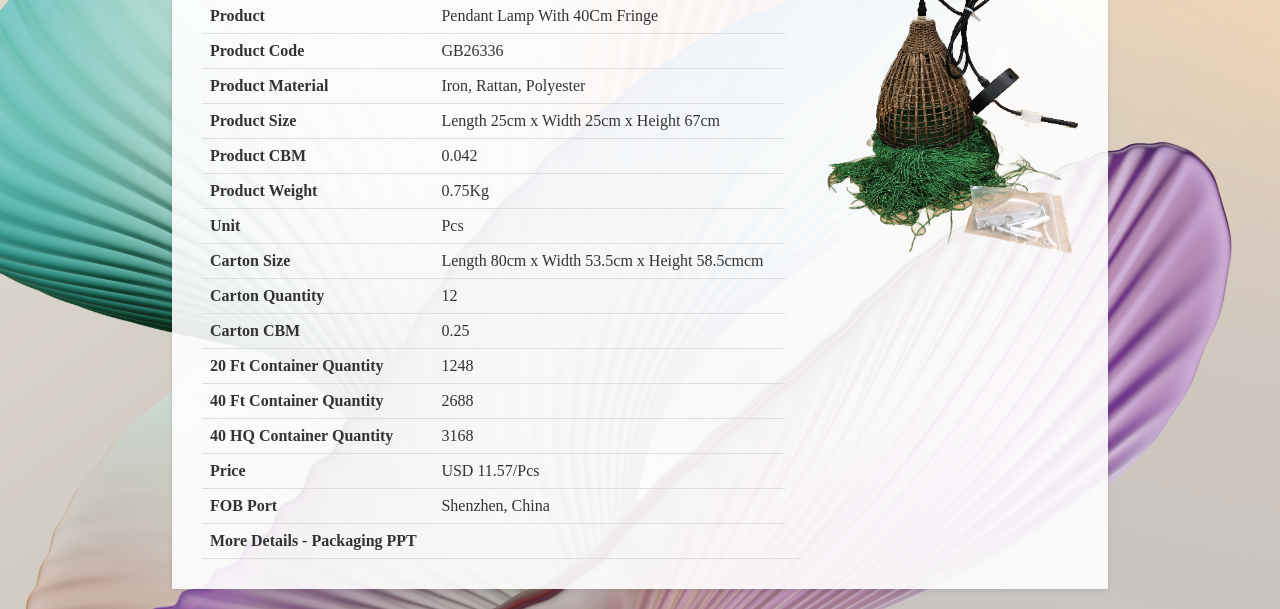
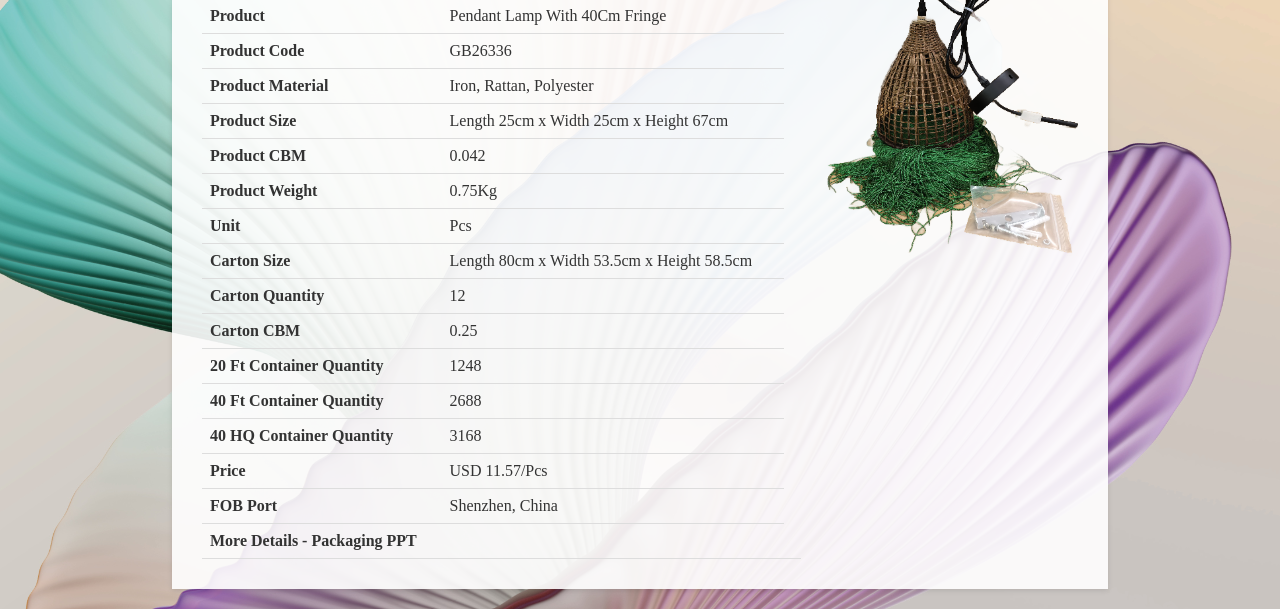
Before and after one commit to GBSLIT/GB26336, a plain HTML site: page index.html in a window 1280 px wide. Shown: the part 230-839 px from the top of the page. Drawn offline with Linux system fonts and the light colour scheme.

Commit message:
Update index.html

```diff
--- a/index.html
+++ b/index.html
@@ -165,7 +165,7 @@
                 </tr>
                 <tr>
                     <th>Carton Size</th>
-                    <td>Length 80cm x Width 53.5cm x Height 58.5cmcm</td>
+                    <td>Length 80cm x Width 53.5cm x Height 58.5cm</td>
                 </tr>
                 <tr>
                     <th>Carton Quantity</th>
```
